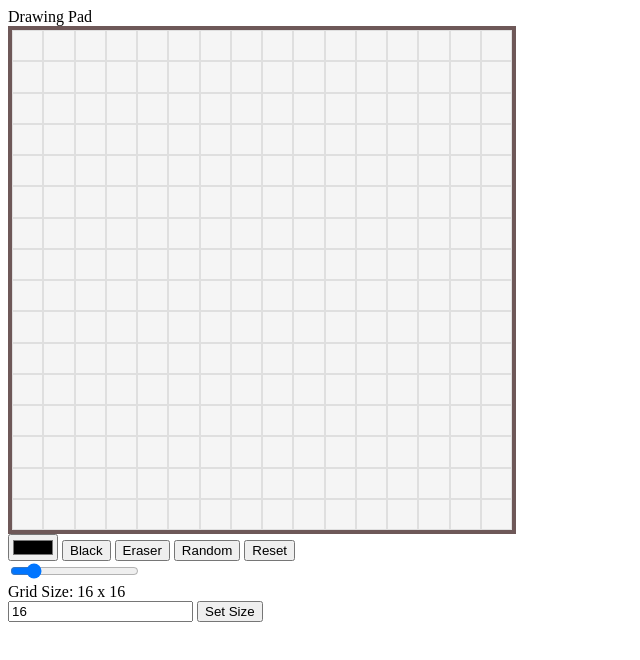
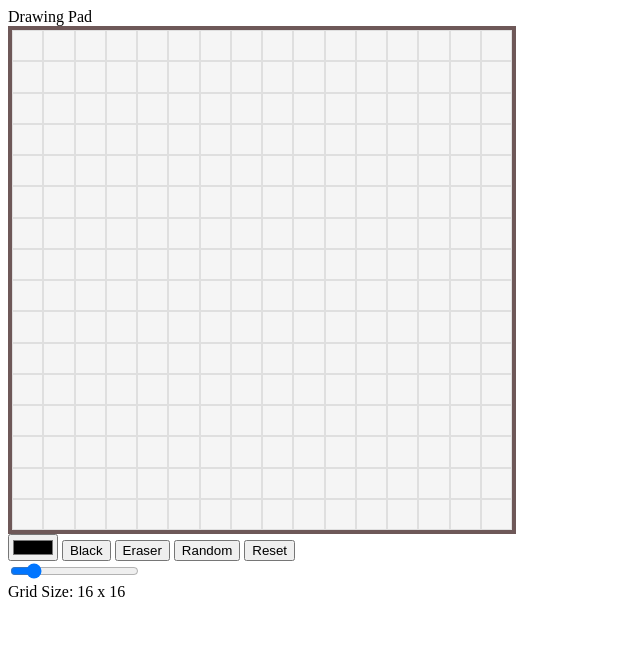
Before and after one commit to cstevens11/drawPad, a plain HTML site: page index.html in a window 1280 px wide. Shown: the whole page, without its empty margins (0-640 px from the left). Drawn offline with Linux system fonts and the light colour scheme.

Commit message:
remove text input for grid size

```diff
--- a/index.html
+++ b/index.html
@@ -36,16 +36,6 @@
                     Grid Size: 16 x 16
                 </div>
             </div>
-            <div>
-
-                <input
-                type = "text"
-                placeholder="Size of Board"
-                value="16"
-                onchange="changeSize(this.value)"
-                />
-                <button>Set Size</button>
-            </div>
         </div>
     </div>
 </body>
```
